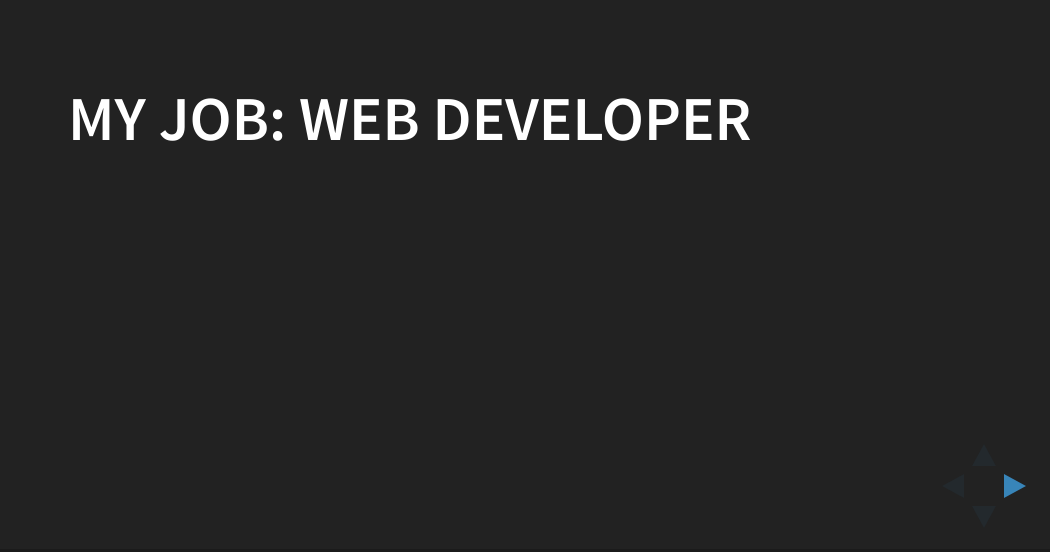
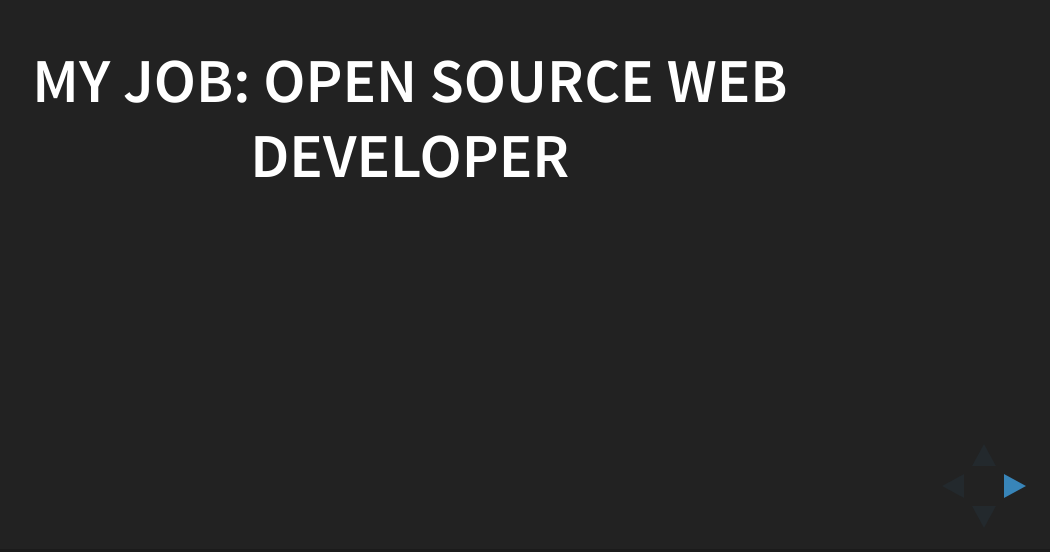
Before and after one commit to alberto56/presentation_job, a website: page index.html in a window 1280 px wide. Shown: the part 248-800 px from the top of the page, without its empty margins (230-1280 px from the left). Drawn offline with Linux system fonts and the light colour scheme.

Commit message:
Update index.html

```diff
--- a/index.html
+++ b/index.html
@@ -37,7 +37,7 @@
     <div class="reveal">
       <div class="slides">
         <section>
-          <h2>My job: web developer</h2>
+          <h2>My job: open source web developer</h2>
         </section>
 
         <section>
```
